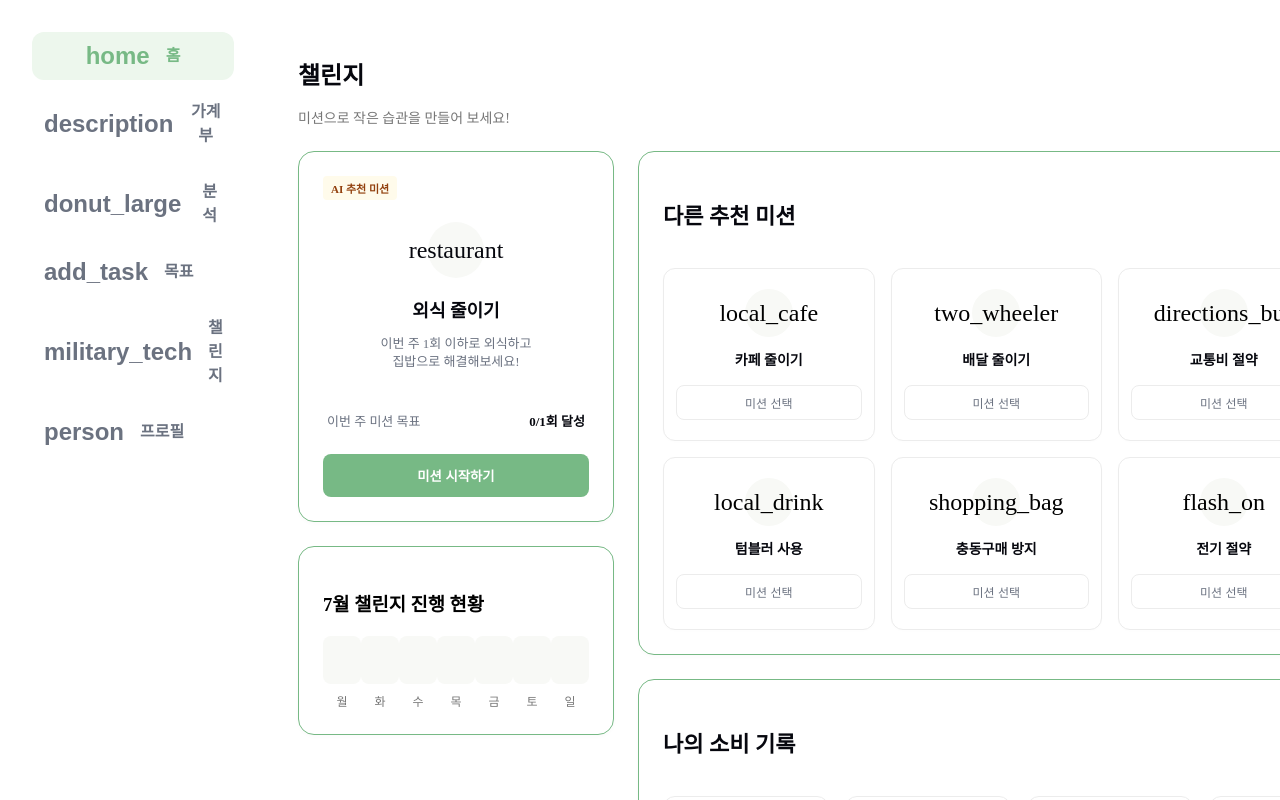
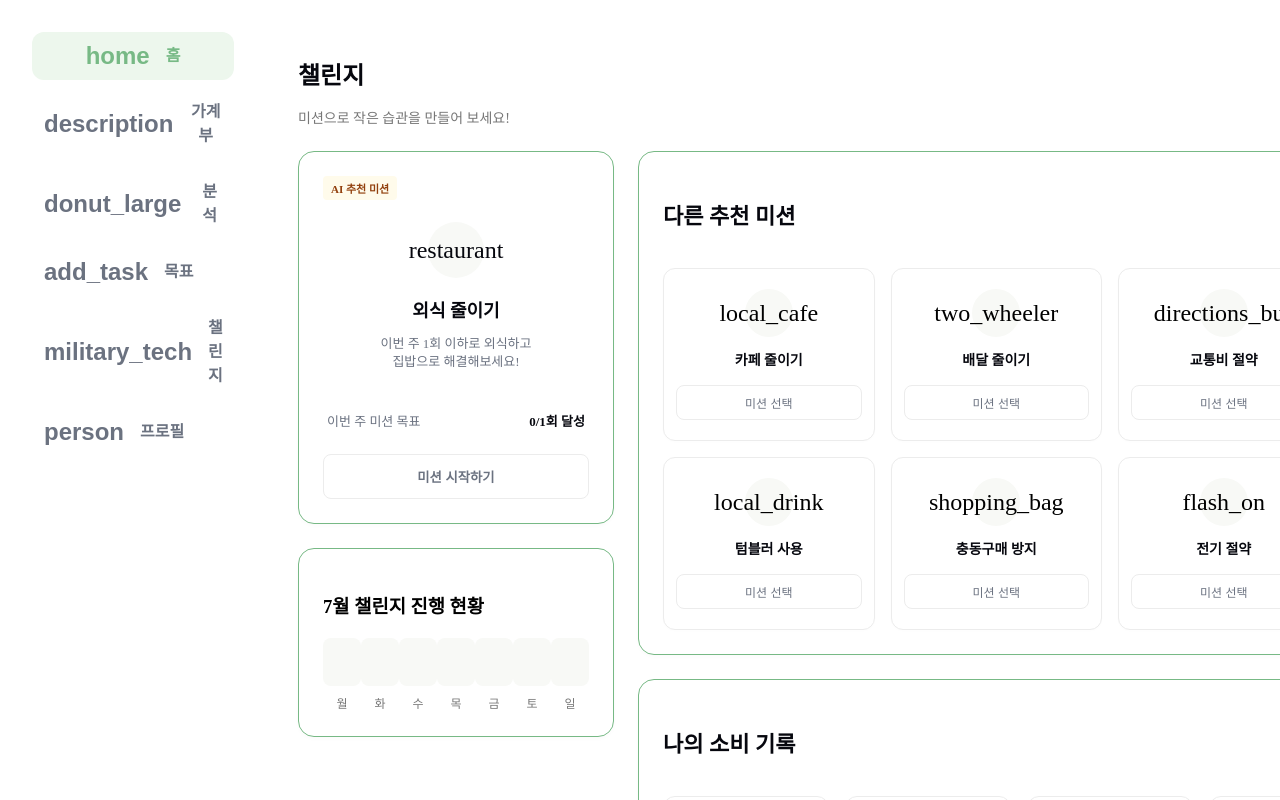
Before and after one commit to hgkang2/est_13_final_project, a Next.js app: page /sub-challenge/Challenge in a window 1280 px wide. Shown: the top 800 px of the page. Built offline with nearby package versions, Linux system fonts and the light colour scheme.

Commit message:
버튼 색상 수정

```diff
--- a/src/pages/sub-challenge/Challenge.module.scss
+++ b/src/pages/sub-challenge/Challenge.module.scss
@@ -142,14 +142,25 @@ $breakpoint-mobile: 390px;
 
 .actionBtn {
   width: 100%;
-  background-color: var(--color-point);
-  color: var(--color-white);
-  border: none;
+  background-color: var(--color-white);
+  color: var(--color-gray);
+  border: 1px solid var(--color-border-gray);
   padding: 12px;
   border-radius: 8px;
   font-weight: var(--font-weight-semibold);
   cursor: pointer;
   margin-top: 8px;
+  transition:
+    background-color 0.2s,
+    color 0.2s,
+    border-color 0.2s;
+
+  // 마우스를 올렸을 때
+  &:hover {
+    background-color: #77b985;
+    color: var(--color-white);
+    border-color: #77b985;
+  }
 }
 
 /* 7월 챌린지 진행 현황 요일별 스타일 추가 */
@@ -230,7 +241,9 @@ $breakpoint-mobile: 390px;
       transition: background-color 0.2s;
 
       &:hover {
-        background-color: var(--color-dark-white);
+        background-color: #77b985;
+        color: var(--color-white);
+        border-color: #77b985;
       }
     }
   }
```
